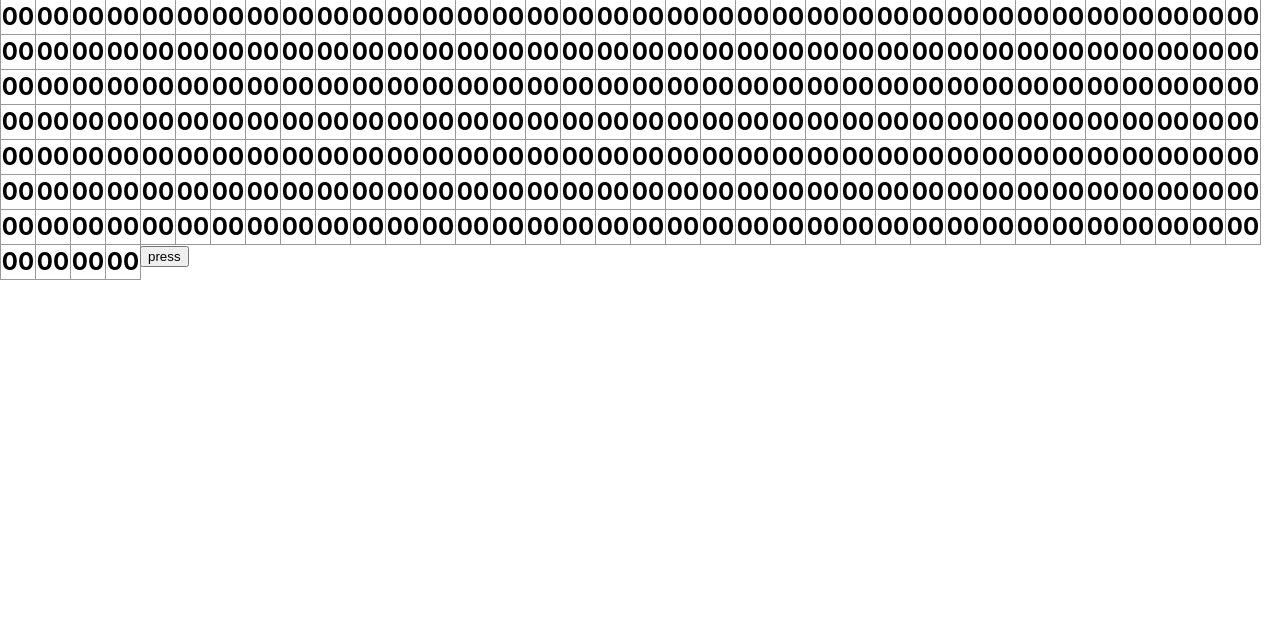
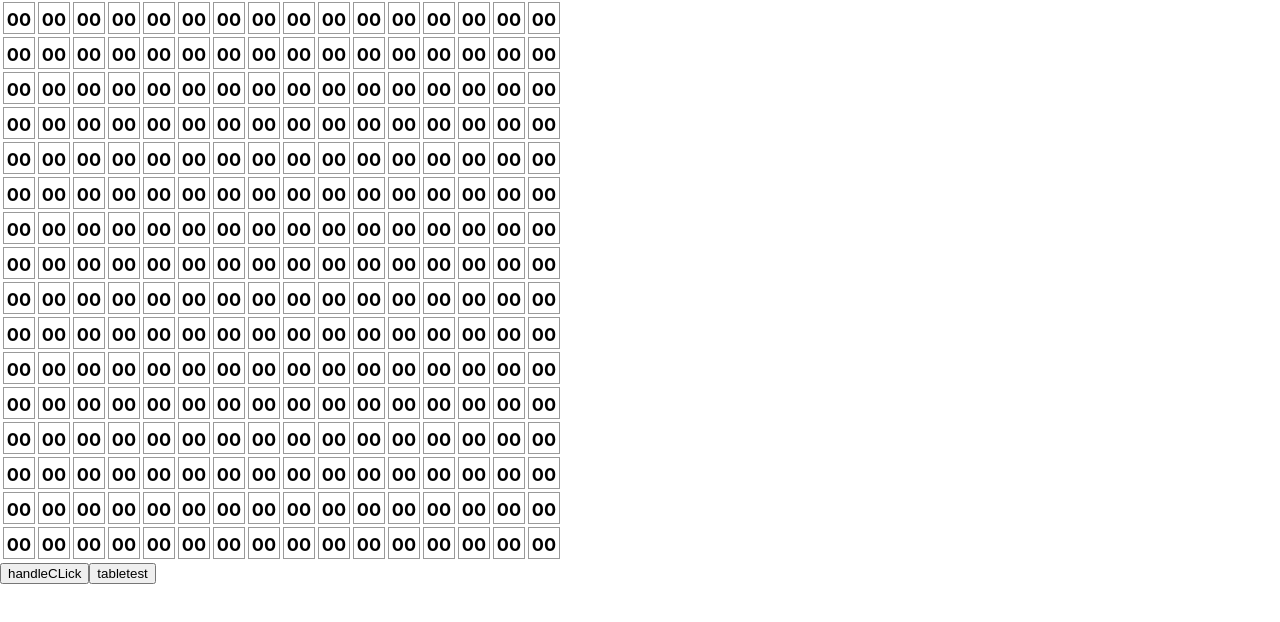
Before and after one commit to gvbarker/brookshear, a React (Create React App) app: page / in a window 1280 px wide. Shown: the top 622 px of the page. Built offline with nearby package versions, Linux system fonts and the light colour scheme.

Commit message:
feat: assembler
established component setup for taking in machine commands and displaying them in a 16x16 table of 'Cell' components.

```diff
--- a/src/App.js
+++ b/src/App.js
@@ -3,11 +3,21 @@ import "./App.css";
 import Assembler from "./components/Assembler";
 
 function App() {
-  function data() {
-
+  function generateAssemblerDataTable() {
+    let dataTable = Array(17).fill("00").map(row => Array(17).fill("00"));
+    for (let i=0; i<16; i++) {
+      dataTable[i+1][0]="0"+i.toString(16).toUpperCase();
+      dataTable[0][i+1]="0"+i.toString(16).toUpperCase();
+    }
+    dataTable[0][0]="";
+    let table = dataTable.slice(1, dataTable.length).map(i => i.slice(1, i.length));
+    return (Array(256).fill("00"));
+    //return (table);
   }
   return (
-    <Assembler></Assembler>
+    <>
+      <Assembler data={generateAssemblerDataTable()}></Assembler>
+    </>
   );
 }
 
--- a/src/components/assembler.js
+++ b/src/components/assembler.js
@@ -1,28 +1,55 @@
 import React, { useState } from "react";
 import Cell from "./Cell";
 
-export default function Assembler() {
-  const [fuck, setfuck] = useState(Array(256).fill("00"));
+export default function Assembler({ data }) {
+  const [assemblerState, setAssemblerState] = useState(data);
   function handleCLick() {
-    console.log(fuck)
     let newtest = ["51", "23", "64", "56", "77", "89", "23", "02", "14", "03", "40", "54", "b1", "03", "b9", "01", "C0", "00"];
-    let nextCells = fuck;
-    console.log(nextCells)
+    let nextCells = assemblerState.slice();
+
     for (let i=0; i<newtest.length; i++) {
       nextCells[i] = newtest[i];
     }
-    console.log(nextCells)
-    setfuck(nextCells);
-    console.log(fuck)
+    setAssemblerState(nextCells);
   }
 
-  let cells = fuck.map((val, index) => <Cell key={ index.toString(16) } value={ val }></Cell>);
+  function generate16WidthTable() {
+    let newTable = new Array(16);
+    for (let i=0; i<16; i++) {
+      let offsetIndex = i*16;
+      newTable[i] = assemblerState.slice(offsetIndex, offsetIndex+16);
+    }
+    return (newTable)
+  }
+
+  function celltable() {
+    let table = generate16WidthTable()
+    return (
+      <table>
+        {table.map((rowValue, rowIndex) => {
+          return [
+            <tr key={rowIndex}>
+              {rowValue.map((columnValue, columnIndex) => {
+                return [
+                  <td key={ rowIndex.toString(16)+columnIndex.toString(16) }>
+                    <Cell key={ columnIndex.toString(16)+columnValue } value={ columnValue}></Cell>
+                  </td>
+                ]
+              })}
+            </tr>
+          ]
+        })}
+      </table>
+    )
+  }
+
   return (
     <>
       <div>
-        { cells }
+        { celltable() }
       </div>
-      <button onClick={handleCLick}>press</button>
+      <button onClick={handleCLick}>handleCLick</button>
+      <button onClick={generate16WidthTable}>tabletest</button>
     </>
   );
 }
--- a/src/components/cell.js
+++ b/src/components/cell.js
@@ -2,6 +2,6 @@ import React from "react";
 
 export default function Cell({ value }) {
   return (
-    <div className="square">{ value }</div>
+    <div  className="square">{ value }</div>
   );
 }
--- a/src/index.css
+++ b/src/index.css
@@ -15,13 +15,13 @@ code {
   background: #fff;
   border: 1px solid #999;
   float: left;
-  font-size: 24px;
+  font-size: 18px;
   font-weight: bold;
   line-height: 34px;
-  height: 34px;
+  height: 30px;
   margin-right: -1px;
   margin-top: -1px;
   padding: 0;
   text-align: center;
-  width: 34px;
+  width: 30px;
 }
```
